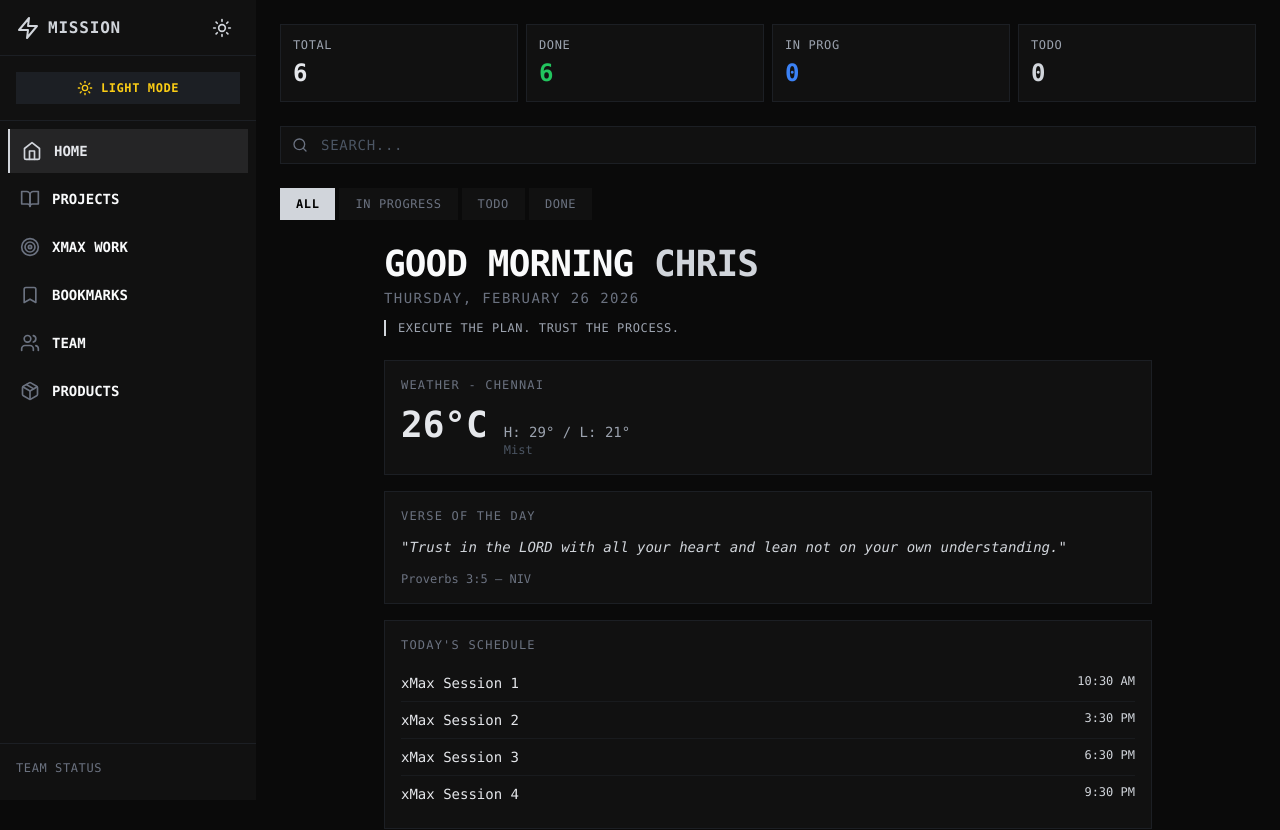
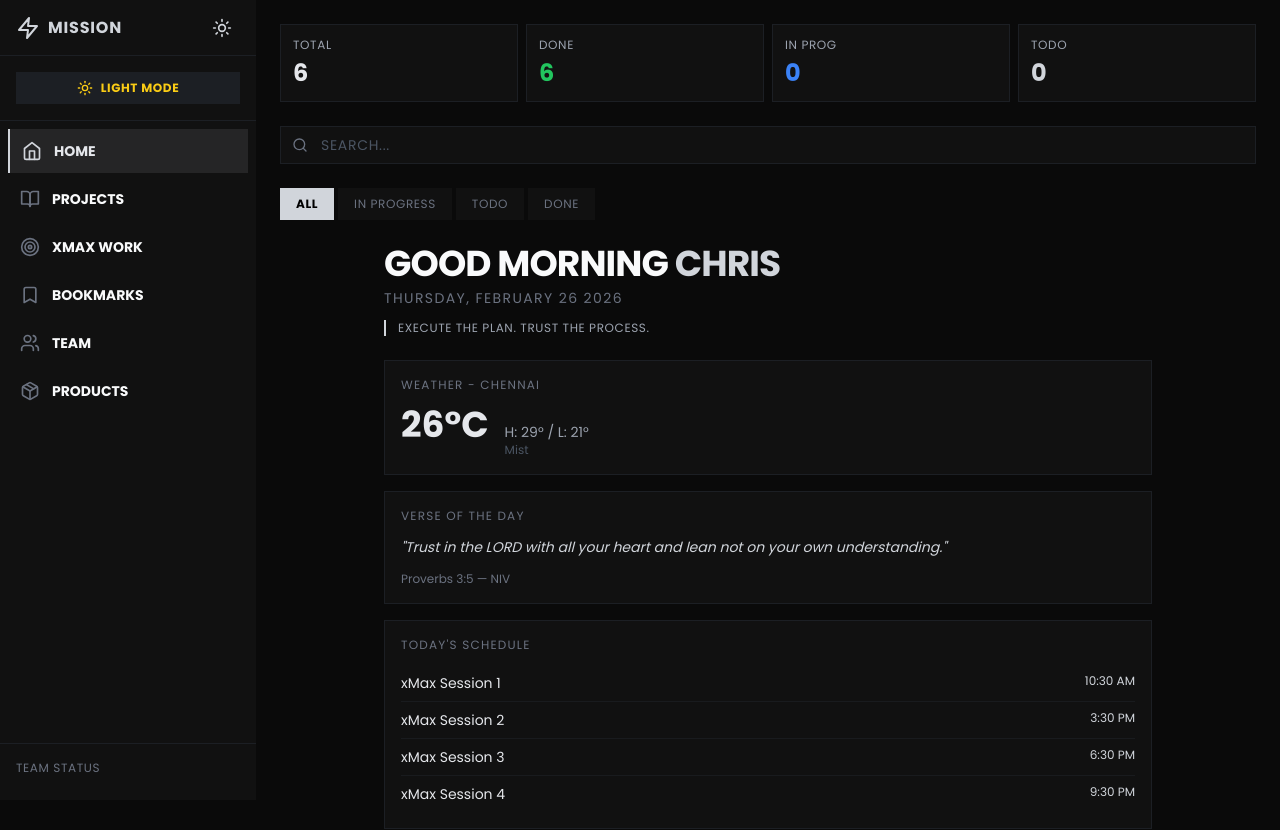
Before and after one commit to chrisonclawd-coder/project-manager, a Next.js app: page / in a window 1280 px wide. Shown: the top 830 px of the page. Built offline with nearby package versions, Linux system fonts and the light colour scheme.

Commit message:
Fix: Poppins font, light mode cards, character counts

```diff
--- a/app/globals.css
+++ b/app/globals.css
@@ -9,6 +9,7 @@
 }
 
 body {
+  font-family: var(--font-poppins), sans-serif;
   color: rgb(var(--foreground-rgb));
   background: rgb(var(--background-start-rgb));
 }
--- a/app/layout.tsx
+++ b/app/layout.tsx
@@ -1,5 +1,12 @@
 import './globals.css'
 import type { Metadata } from 'next'
+import { Poppins } from 'next/font/google'
+
+const poppins = Poppins({
+  subsets: ['latin'],
+  weight: ['400', '500', '600', '700'],
+  variable: '--font-poppins',
+})
 
 export const metadata: Metadata = {
   title: 'Mission Control - Project Tracker',
@@ -13,7 +20,7 @@ export default function RootLayout({
 }) {
   return (
     <html lang="en">
-      <body>{children}</body>
+      <body className={poppins.variable}>{children}</body>
     </html>
   )
 }
--- a/app/page.tsx
+++ b/app/page.tsx
@@ -166,7 +166,7 @@ function MissionControlContent() {
   }
 
   return (
-    <div className={`min-h-screen font-mono transition-colors duration-200 ${
+    <div className={`min-h-screen font-sans transition-colors duration-200 ${
       darkMode
         ? 'bg-[#0a0a0a] text-gray-50'
         : 'bg-white text-gray-900'
@@ -175,7 +175,7 @@ function MissionControlContent() {
       <aside className={`fixed top-0 left-0 w-64 h-full z-50 transform transition-colors duration-200 ${
         darkMode
           ? 'bg-[#111] border-gray-700/30'
-          : 'bg-gray-100 border-gray-200'
+          : 'bg-white border-gray-200'
       } ${sidebarOpen ? 'translate-x-0' : '-translate-x-full'} lg:translate-x-0`}>
         <div className={`h-14 flex items-center justify-between px-4 border-b transition-colors duration-200 ${
           darkMode ? 'border-gray-700/30' : 'border-gray-200'
@@ -248,7 +248,7 @@ function MissionControlContent() {
 
       {/* Mobile menu button */}
       <button onClick={() => setSidebarOpen(!sidebarOpen)} className={`lg:hidden fixed top-4 left-4 z-50 p-2 rounded border transition-colors duration-200 ${
-        darkMode ? 'bg-[#111] border-gray-700/30' : 'bg-gray-100 border-gray-200'
+        darkMode ? 'bg-[#111] border-gray-700/30' : 'bg-white border-gray-200'
       }`}>
         {sidebarOpen ? <X className={`w-5 h-5 ${darkMode ? 'text-gray-300' : 'text-gray-800'}`} /> : <Menu className={`w-5 h-5 ${darkMode ? 'text-gray-300' : 'text-gray-800'}`} />}
       </button>
@@ -261,25 +261,25 @@ function MissionControlContent() {
         {/* Stats */}
         <div className="grid grid-cols-4 gap-2 mb-6">
           <div className={`border p-3 transition-colors duration-200 ${
-            darkMode ? 'bg-[#111] border-gray-700/30' : 'bg-gray-50 border-gray-200'
+            darkMode ? 'bg-[#111] border-gray-700/30' : 'bg-white border-gray-200'
           }`}>
             <p className={`text-xs tracking-wider mb-1 ${darkMode ? 'text-gray-400' : 'text-gray-500'}`}>TOTAL</p>
             <p className={`text-2xl font-bold ${darkMode ? 'text-gray-200' : 'text-gray-800'}`}>{stats.total}</p>
           </div>
           <div className={`border p-3 transition-colors duration-200 ${
-            darkMode ? 'bg-[#111] border-gray-700/30' : 'bg-gray-50 border-gray-200'
+            darkMode ? 'bg-[#111] border-gray-700/30' : 'bg-white border-gray-200'
           }`}>
             <p className={`text-xs tracking-wider mb-1 ${darkMode ? 'text-gray-400' : 'text-gray-500'}`}>DONE</p>
             <p className={`text-2xl font-bold ${darkMode ? 'text-green-500' : 'text-green-600'}`}>{stats.done}</p>
           </div>
           <div className={`border p-3 transition-colors duration-200 ${
-            darkMode ? 'bg-[#111] border-gray-700/30' : 'bg-gray-50 border-gray-200'
+            darkMode ? 'bg-[#111] border-gray-700/30' : 'bg-white border-gray-200'
           }`}>
             <p className={`text-xs tracking-wider mb-1 ${darkMode ? 'text-gray-400' : 'text-gray-500'}`}>IN PROG</p>
             <p className={`text-2xl font-bold ${darkMode ? 'text-blue-500' : 'text-blue-600'}`}>{stats.inProgress}</p>
           </div>
           <div className={`border p-3 transition-colors duration-200 ${
-            darkMode ? 'bg-[#111] border-gray-700/30' : 'bg-gray-50 border-gray-200'
+            darkMode ? 'bg-[#111] border-gray-700/30' : 'bg-white border-gray-200'
           }`}>
             <p className={`text-xs tracking-wider mb-1 ${darkMode ? 'text-gray-400' : 'text-gray-500'}`}>TODO</p>
             <p className={`text-2xl font-bold ${darkMode ? 'text-gray-300' : 'text-gray-600'}`}>{stats.todo}</p>
@@ -297,7 +297,7 @@ function MissionControlContent() {
             className={`w-full border pl-10 pr-4 py-2 transition-colors duration-200 placeholder-gray-600 focus:outline-none text-sm tracking-wider ${
               darkMode
                 ? 'bg-[#111] border-gray-700/30 text-gray-50'
-                : 'bg-gray-50 border-gray-200 text-gray-900'
+                : 'bg-white border-gray-200 text-gray-900'
             }`}
           />
         </div>
@@ -313,7 +313,7 @@ function MissionControlContent() {
                   ? darkMode ? 'bg-gray-300 text-black font-bold' : 'bg-gray-800 text-white font-bold'
                   : darkMode
                     ? 'bg-[#111] text-gray-500 hover:text-gray-200'
-                    : 'bg-gray-50 text-gray-500 hover:text-gray-800'
+                    : 'bg-white text-gray-500 hover:text-gray-800'
               }`}
             >
               {status.toUpperCase().replace('-', ' ')}
@@ -332,7 +332,7 @@ function MissionControlContent() {
               </div>
 
               <div className={`border p-4 mb-4 transition-colors duration-200 ${
-                darkMode ? 'bg-[#111] border-gray-700/30' : 'bg-gray-50 border-gray-200'
+                darkMode ? 'bg-[#111] border-gray-700/30' : 'bg-white border-gray-200'
               }`}>
                 <h2 className={`text-xs tracking-widest mb-3 ${darkMode ? 'text-gray-500' : 'text-gray-400'}`}>WEATHER - CHENNAI</h2>
                 <div className="flex items-baseline gap-4">
@@ -342,7 +342,7 @@ function MissionControlContent() {
               </div>
 
               <div className={`border p-4 mb-4 transition-colors duration-200 ${
-                darkMode ? 'bg-[#111] border-gray-700/30' : 'bg-gray-50 border-gray-200'
+                darkMode ? 'bg-[#111] border-gray-700/30' : 'bg-white border-gray-200'
               }`}>
                 <h2 className={`text-xs tracking-widest mb-3 ${darkMode ? 'text-gray-500' : 'text-gray-400'}`}>VERSE OF THE DAY</h2>
                 <p className={`text-sm leading-relaxed italic ${darkMode ? 'text-gray-300' : 'text-gray-700'}`}>"{verseOfTheDay.text}"</p>
@@ -350,22 +350,22 @@ function MissionControlContent() {
               </div>
 
               <div className={`border p-4 mb-4 transition-colors duration-200 ${
-                darkMode ? 'bg-[#111] border-gray-700/30' : 'bg-gray-50 border-gray-200'
+                darkMode ? 'bg-[#111] border-gray-700/30' : 'bg-white border-gray-200'
               }`}>
                 <h2 className={`text-xs tracking-widest mb-3 ${darkMode ? 'text-gray-500' : 'text-gray-400'}`}>TODAY'S SCHEDULE</h2>
                 {calendarEvents.map(e => (
                   <div key={e.id} className={`flex justify-between py-2 ${darkMode ? 'border-gray-700/20' : 'border-gray-200'} last:border-0 border-b`}>
                     <span className={`text-sm ${darkMode ? 'text-gray-200' : 'text-gray-800'}`}>{e.title}</span>
-                    <span className={`text-xs font-mono ${darkMode ? 'text-gray-300' : 'text-gray-600'}`}>{e.time}</span>
+                    <span className={`text-xs font-sans ${darkMode ? 'text-gray-300' : 'text-gray-600'}`}>{e.time}</span>
                   </div>
                 ))}
               </div>
 
               <div className={`border p-4 transition-colors duration-200 ${
-                darkMode ? 'bg-[#111] border-gray-700/30' : 'bg-gray-50 border-gray-200'
+                darkMode ? 'bg-[#111] border-gray-700/30' : 'bg-white border-gray-200'
               }`}>
                 <h2 className={`text-xs tracking-widest mb-3 ${darkMode ? 'text-gray-500' : 'text-gray-400'}`}>WORD OF THE DAY</h2>
-                <div className="flex items-baseline gap-3"><span className={`text-xl font-bold ${darkMode ? 'text-gray-200' : 'text-gray-800'}`}>{wordOfTheDay.word}</span><span className={`text-xs font-mono ${darkMode ? 'text-gray-500' : 'text-gray-400'}`}>{wordOfTheDay.pronunciation}</span></div>
+                <div className="flex items-baseline gap-3"><span className={`text-xl font-bold ${darkMode ? 'text-gray-200' : 'text-gray-800'}`}>{wordOfTheDay.word}</span><span className={`text-xs font-sans ${darkMode ? 'text-gray-500' : 'text-gray-400'}`}>{wordOfTheDay.pronunciation}</span></div>
                 <p className={`text-sm mt-2 ${darkMode ? 'text-gray-300' : 'text-gray-700'}`}>{wordOfTheDay.definition}</p>
               </div>
             </motion.div>
@@ -379,7 +379,7 @@ function MissionControlContent() {
                   darkMode
                     ? task.status === 'done' ? 'border-green-900/30 opacity-60' : task.status === 'in-progress' ? 'border-blue-900/30' : 'border-gray-700/30'
                     : task.status === 'done' ? 'border-green-200 opacity-60' : task.status === 'in-progress' ? 'border-blue-200' : 'border-gray-200'
-                } ${darkMode ? 'bg-[#111]' : 'bg-gray-50'}`}>
+                } ${darkMode ? 'bg-[#111]' : 'bg-white'}`}>
                   <div className="flex items-center gap-3">
                     {task.status === 'done' ? <CheckCircle className={`w-5 h-5 ${darkMode ? 'text-green-500' : 'text-green-600'}`} /> : task.status === 'in-progress' ? <Clock className={`w-5 h-5 ${darkMode ? 'text-blue-500' : 'text-blue-600'}`} /> : <Circle className={`w-5 h-5 ${darkMode ? 'text-gray-500' : 'text-gray-400'}`} />}
                     <span className={task.status === 'done' ? (darkMode ? 'line-through text-gray-600' : 'line-through text-gray-400') : (darkMode ? 'text-gray-200' : 'text-gray-800')}>{task.title}</span>
@@ -403,13 +403,13 @@ function MissionControlContent() {
               <section>
                 <div className="flex items-center justify-between mb-4">
                   <h2 className="text-lg font-bold text-gray-200 tracking-wider border-l-4 border-gray-300 pl-3">X GROWTH STRATEGY</h2>
-                  <button onClick={refreshTopics} disabled={isRefreshing} className="px-3 py-1 text-xs bg-[#111] border border-gray-700/30 text-gray-400 hover:text-gray-200 hover:border-gray-300 transition-colors">
+                  <button onClick={refreshTopics} disabled={isRefreshing} className="px-3 py-1 text-xs {darkMode ? 'bg-[#111]' : 'bg-white'} border border-gray-700/30 text-gray-400 hover:text-gray-200 hover:border-gray-300 transition-colors">
                     {isRefreshing ? 'REFRESHING...' : 'REFRESH'}
                   </button>
                 </div>
                 <div className="grid grid-cols-2 md:grid-cols-3 gap-2 mb-4">
                   {trendingTopics.map(topic => (
-                    <button key={topic.id} onClick={() => setSelectedTopic(selectedTopic === topic.id ? null : topic.id)} className={`bg-[#111] border p-3 text-left transition-all ${selectedTopic === topic.id ? 'border-gray-300 bg-gray-900/50' : 'border-gray-700/30 hover:border-gray-500'}`}>
+                    <button key={topic.id} onClick={() => setSelectedTopic(selectedTopic === topic.id ? null : topic.id)} className={`{darkMode ? 'bg-[#111]' : 'bg-white'} border p-3 text-left transition-all ${selectedTopic === topic.id ? 'border-gray-300 bg-gray-900/50' : 'border-gray-700/30 hover:border-gray-500'}`}>
                       <p className="text-gray-200 text-sm font-bold">{topic.title}</p>
                       <p className="text-gray-600 text-xs mt-1">{topic.source}</p>
                     </button>
@@ -417,7 +417,7 @@ function MissionControlContent() {
                 </div>
                 <AnimatePresence>
                   {selectedTopic && (
-                    <motion.div initial={{ opacity: 0, y: 10 }} animate={{ opacity: 1, y: 0 }} exit={{ opacity: 0, y: -10 }} className="bg-[#111] border border-gray-300 p-4">
+                    <motion.div initial={{ opacity: 0, y: 10 }} animate={{ opacity: 1, y: 0 }} exit={{ opacity: 0, y: -10 }} className="{darkMode ? 'bg-[#111]' : 'bg-white'} border border-gray-300 p-4">
                       <p className="text-gray-300 text-sm mb-4">{trendingTopics.find(t => t.id === selectedTopic)?.tweets[0].text}</p>
                       <div className="flex gap-3">
                         <a href={`https://twitter.com/intent/tweet?text=${encodeURIComponent(trendingTopics.find(t => t.id === selectedTopic)?.tweets[0].text || '')}`} target="_blank" rel="noopener noreferrer" className="inline-flex items-center gap-2 px-4 py-2 bg-gray-300 text-black text-sm font-bold tracking-wider hover:bg-gray-200"><Twitter className="w-4 h-4" /> POST TO X</a>
@@ -432,7 +432,7 @@ function MissionControlContent() {
                 <h2 className="text-lg font-bold text-gray-200 tracking-wider border-l-4 border-gray-300 pl-3 mb-4">MARKETING</h2>
                 <div className="grid md:grid-cols-2 gap-4">
                   {/* Mdify */}
-                  <div className="bg-[#111] border border-gray-700/30 p-4">
+                  <div className={`${darkMode ? 'bg-[#111]' : 'bg-white'} border ${darkMode ? 'border-gray-700/30' : 'border-gray-200'} p-4`}>
                     <div className="flex items-center justify-between mb-3">
                       <div>
                         <h3 className="text-lg text-gray-200 font-bold">MDIFY</h3>
@@ -443,18 +443,24 @@ function MissionControlContent() {
                     <p className="text-gray-300 text-sm mb-4">Convert any article to clean .md for AI agents.</p>
                     <div className="space-y-3">
                       <div className="border border-gray-700/30 p-3">
-                        <p className="text-gray-500 text-xs mb-2">X POST</p>
+                        <div className="flex justify-between items-center mb-2">
+                          <p className="text-gray-500 text-xs">X POST</p>
+                          <p className="text-gray-600 text-xs">280 chars</p>
+                        </div>
                         <p className="text-gray-300 text-sm">"Stop pasting bloated links. Use #Mdify to convert posts to clean .md for your AI agent."</p>
                         <a href="https://twitter.com/intent/tweet?text=Stop%20pasting%20bloated%20links.%20Use%20%23Mdify%20to%20convert%20posts%20to%20clean%20.md%20for%20your%20AI%20agent." target="_blank" rel="noopener noreferrer" className="inline-flex items-center gap-2 mt-2 px-3 py-1 border border-gray-300 text-gray-300 text-xs hover:bg-gray-300/10"><Twitter className="w-3 h-3" /> POST</a>
                       </div>
                       <div className="border border-gray-700/30 p-3">
-                        <p className="text-gray-500 text-xs mb-2">REDDIT POST</p>
+                        <div className="flex justify-between items-center mb-2">
+                          <p className="text-gray-500 text-xs">REDDIT POST</p>
+                          <p className="text-gray-600 text-xs">500+ chars</p>
+                        </div>
                         <p className="text-gray-300 text-xs">"I've been using this Chrome extension and it's been a game changer for my AI workflows. No more messy copy-paste, just clean .md files ready for any AI agent to process."</p>
                       </div>
                     </div>
                   </div>
                   {/* Guardskills */}
-                  <div className="bg-[#111] border border-gray-700/30 p-4">
+                  <div className="{darkMode ? 'bg-[#111]' : 'bg-white'} border border-gray-700/30 p-4">
                     <div className="flex items-center justify-between mb-3">
                       <div>
                         <h3 className="text-lg text-gray-200 font-bold">GUARDSKILLS</h3>
@@ -465,12 +471,18 @@ function MissionControlContent() {
                     <p className="text-gray-300 text-sm mb-4">Scan AI skills for malicious code before installing.</p>
                     <div className="space-y-3">
                       <div className="border border-gray-700/30 p-3">
-                        <p className="text-gray-500 text-xs mb-2">X POST</p>
+                        <div className="flex justify-between items-center mb-2">
+                          <p className="text-gray-500 text-xs">X POST</p>
+                          <p className="text-gray-600 text-xs">280 chars</p>
+                        </div>
                         <p className="text-gray-300 text-sm">"Stop risking your keys. Use @guardskills_ to scan AI skills for malicious code. Security matters."</p>
                         <a href="https://twitter.com/intent/tweet?text=Stop%20risking%20your%20keys.%20Use%20%40guardskills_%20to%20scan%20AI%20skills%20for%20malicious%20code.%20Security%20matters." target="_blank" rel="noopener noreferrer" className="inline-flex items-center gap-2 mt-2 px-3 py-1 border border-gray-300 text-gray-300 text-xs hover:bg-gray-300/10"><Twitter className="w-3 h-3" /> POST</a>
                       </div>
                       <div className="border border-gray-700/30 p-3">
-                        <p className="text-gray-500 text-xs mb-2">REDDIT POST</p>
+                        <div className="flex justify-between items-center mb-2">
+                          <p className="text-gray-500 text-xs">REDDIT POST</p>
+                          <p className="text-gray-600 text-xs">500+ chars</p>
+                        </div>
                         <p className="text-gray-300 text-xs">"Worried about malicious AI skills? This NPM package scans AI skills for malicious code before you install them. Protect your API keys and your AI workflows."</p>
                       </div>
                     </div>
@@ -485,7 +497,7 @@ function MissionControlContent() {
           {activeTab === 'bookmarks' && (
             <motion.div key="bookmarks" initial={{ opacity: 0 }} animate={{ opacity: 1 }} exit={{ opacity: 0 }} className="space-y-2">
               {bookmarks.map(b => (
-                <a key={b.id} href={b.url} target="_blank" rel="noopener noreferrer" className="bg-[#111] border border-gray-700/30 p-4 flex items-center justify-between hover:border-gray-300 transition-colors">
+                <a key={b.id} href={b.url} target="_blank" rel="noopener noreferrer" className="{darkMode ? 'bg-[#111]' : 'bg-white'} border border-gray-700/30 p-4 flex items-center justify-between hover:border-gray-300 transition-colors">
                   <div><p className="text-gray-200">{b.title}</p><p className="text-gray-600 text-xs">{b.url}</p></div>
                   <Bookmark className="w-5 h-5 text-gray-500" />
                 </a>
@@ -498,7 +510,7 @@ function MissionControlContent() {
             <motion.div key="team" initial={{ opacity: 0 }} animate={{ opacity: 1 }} exit={{ opacity: 0 }} className="space-y-2">
               <p className="text-gray-500 text-xs tracking-wider mb-2">TEAM STATUS</p>
               {teamData.map(member => (
-                <div key={member.id} className="bg-[#111] border border-gray-700/30 p-3 flex items-center justify-between">
+                <div key={member.id} className="{darkMode ? 'bg-[#111]' : 'bg-white'} border border-gray-700/30 p-3 flex items-center justify-between">
                   <div className="flex items-center gap-3">
                     <div className={`w-2 h-2 ${member.status === 'working' ? 'bg-green-500 animate-pulse' : member.status === 'blocked' ? 'bg-red-500' : 'bg-gray-600'}`} />
                     <div>
@@ -524,7 +536,7 @@ function MissionControlContent() {
           {/* PRODUCTS */}
           {activeTab === 'products' && (
             <motion.div key="products" initial={{ opacity: 0 }} animate={{ opacity: 1 }} exit={{ opacity: 0 }} className="space-y-4">
-              <div className="bg-[#111] border border-gray-700/30 p-6">
+              <div className="{darkMode ? 'bg-[#111]' : 'bg-white'} border border-gray-700/30 p-6">
                 <div className="flex items-center justify-between mb-4">
                   <div><h3 className="text-xl text-gray-200 font-bold">MDIFY</h3><p className="text-gray-500 text-sm">Chrome Extension</p></div>
                   <a href="https://chromewebstore.google.com/detail/mdify/kimahdiiopfklhcciaiknnfcobamjeki" target="_blank" className="px-3 py-1 bg-gray-300 text-black text-sm font-bold">VIEW</a>
@@ -532,7 +544,7 @@ function MissionControlContent() {
                 <p className="text-gray-300 text-sm mb-4">Convert any article to clean .md for AI agents.</p>
                 <a href="https://twitter.com/intent/tweet?text=Stop%20pasting%20bloated%20links.%20Use%20%23Mdify%20to%20convert%20posts%20to%20clean%20.md%20for%20your%20AI%20agent." target="_blank" className="inline-flex items-center gap-2 px-3 py-1 border border-gray-300 text-gray-300 text-sm hover:bg-gray-300/10"><Twitter className="w-3 h-3" /> TWEET</a>
               </div>
-              <div className="bg-[#111] border border-gray-700/30 p-6">
+              <div className="{darkMode ? 'bg-[#111]' : 'bg-white'} border border-gray-700/30 p-6">
                 <div className="flex items-center justify-between mb-4">
                   <div><h3 className="text-xl text-gray-200 font-bold">GUARDSKILLS</h3><p className="text-gray-500 text-sm">NPM Package</p></div>
                   <a href="https://www.npmjs.com/package/guardskills" target="_blank" className="px-3 py-1 bg-gray-300 text-black text-sm font-bold">VIEW</a>
@@ -552,7 +564,7 @@ function MissionControlContent() {
 
 export default function MissionControl() {
   return (
-    <Suspense fallback={<div className='min-h-screen bg-[#0a0a0a] text-gray-50 font-mono p-6'>LOADING...</div>}>
+    <Suspense fallback={<div className='min-h-screen bg-[#0a0a0a] text-gray-50 font-sans p-6'>LOADING...</div>}>
       <MissionControlContent />
     </Suspense>
   )
--- a/tailwind.config.ts
+++ b/tailwind.config.ts
@@ -7,7 +7,11 @@ const config: Config = {
     './app/**/*.{js,ts,jsx,tsx,mdx}',
   ],
   theme: {
-    extend: {},
+    extend: {
+      fontFamily: {
+        sans: ['var(--font-poppins)', 'sans-serif'],
+      },
+    },
   },
   plugins: [],
 }
```
Also changed, not shown: 1 other file (tests, documents, lock files or other folders).
